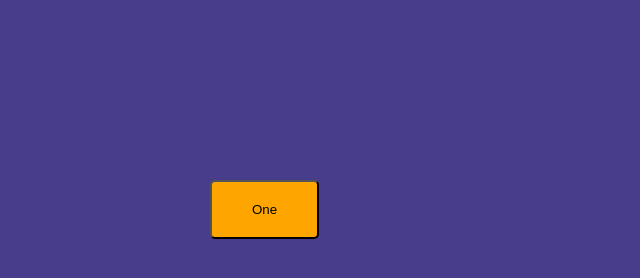
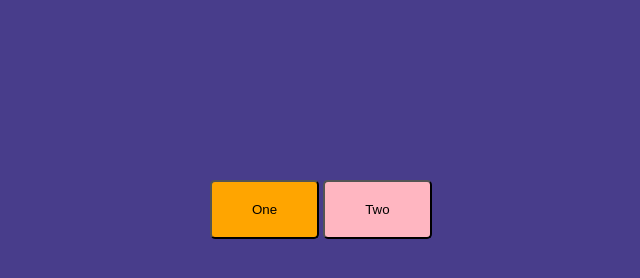
Before and after one commit to solonkonora/3-buttons, a plain HTML site: page index.html in a window 1280 px wide. Shown: the whole page, without its empty margins (280-920 px from the left). Drawn offline with Linux system fonts and the light colour scheme.

Commit message:
the html and css of the second button is done

```diff
--- a/assets/style.css
+++ b/assets/style.css
@@ -8,11 +8,21 @@ main{
   padding: 20px;
   margin: 20vh auto;
 }
-.submit-btn{
+button {
   padding: 20px 40px;
   cursor: pointer;
   border-radius: 5px;
   margin-bottom: 10px;
+}
 
+.submit-btn{
   background-color: orange;
 }
+
+.submit-btn2{
+  background-color: lightpink;
+}
+
+/* .submit-btn3{
+  background-color: rgb(182, 240, 255);
+} */
--- a/index.html
+++ b/index.html
@@ -9,8 +9,8 @@
 <body>
     <main>
         <button type="submit" class="submit-btn" >One</button>
-        <!-- <button type="submit" class="submit-btn" >One</button>
-        <button type="submit" class="submit-btn" >One</button> -->
+        <button type="submit" class="submit-btn2" >Two</button>
+        <!-- <button type="submit" class="submit-btn" >One</button> -->
     </main>
 
 </body>
```
